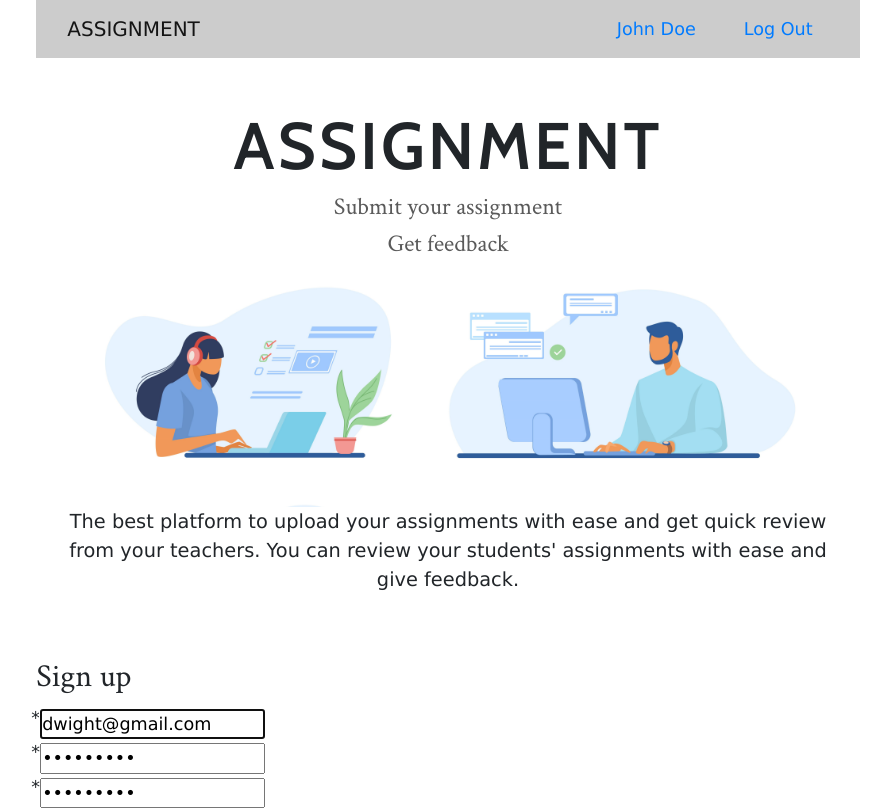
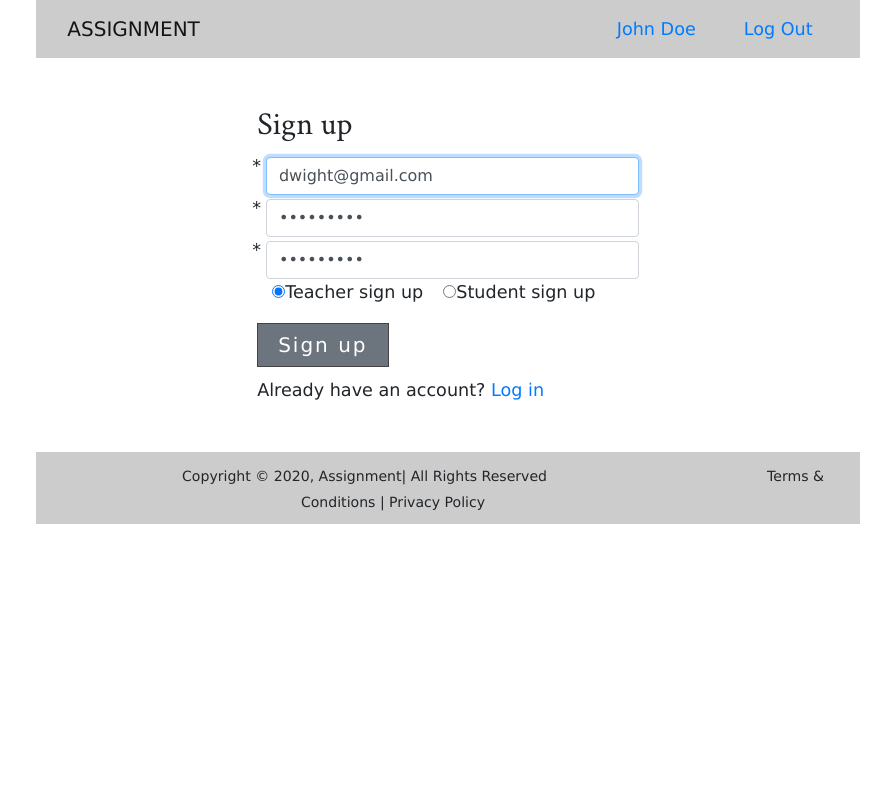
Before and after one commit to is-ma-eel/web-edu-43, a React (Create React App) app: page /signup in a window 1280 px wide. Shown: the top 810 px of the page, without its empty margins (192-1083 px from the left). Built offline with nearby package versions, Linux system fonts and the light colour scheme; the HTML template or start-up script is replaced by a standard one.

Commit message:
Styles: welcome page

```diff
--- a/src/components/auth/Form.css
+++ b/src/components/auth/Form.css
@@ -2,6 +2,14 @@
   color: #c23636;
 }
 
-*{
+* {
   font-family: Verdana, Geneva, Tahoma, sans-serif;
 }
+
+.sub-btn {
+  border: 1px solid #444444;
+  padding: 6px 20px;
+  border-radius: 0;
+  margin: 10px 0;
+  letter-spacing: 2px;
+}
--- a/src/components/auth/SignIn.js
+++ b/src/components/auth/SignIn.js
@@ -25,17 +25,19 @@ const SignIn = () => {
   return (
     <>
       <Navbar />
-      <WelcomePage />
-      <section className="form-container">
+      {/* <WelcomePage /> */}
+      <section className="form-container mt-5 mb-5 offset-md-3 col-md-6 offset-md-3">
         <h2> Sign in</h2>
+
         <form className="form" onSubmit={handleSubmit(onSubmit)}>
           <div className="form-row">
             <span className="required-style">* </span>
+            <div class="col">
               <input
                 aria-label="Enter your email"
                 aria-required="true"
                 placeholder="Email"
-              className="form-text"
+                className="form-text form-control"
                 type="email"
                 name="email"
                 autoFocus
@@ -43,26 +45,29 @@ const SignIn = () => {
                   required: 'Email required'
                 })}
               />
+            </div>
             {errors.email && <p className="error">{errors.email.message}</p>}
           </div>
 
           <div className="form-row">
             <span className="required-style">* </span>
+            <div class="col">
               <input
                 aria-label="Enter your password"
                 aria-required="true"
                 placeholder="Password"
-              className="form-text"
+                className="form-text form-control"
                 type="password"
                 name="password"
                 ref={register({
                   required: 'Password required'
                 })}
               />
+            </div>
             {errors.password && <p className="error">{errors.password.message}</p>}
           </div>
 
-          <button className="sub-btn" type="submit">
+          <button className="sub-btn btn btn-secondary btn-lg" type="submit">
             Sign in
           </button>
 
--- a/src/components/auth/SignUp.js
+++ b/src/components/auth/SignUp.js
@@ -7,7 +7,6 @@ import { Link, useHistory } from 'react-router-dom';
 
 // styles
 import './Form.css';
-
 
 const SignUp = () => {
   // routing part
@@ -32,18 +31,19 @@ const SignUp = () => {
   return (
     <>
       <Navbar />
-      <WelcomePage />
-      <section className="form-container">
+      {/* <WelcomePage /> */}
+      <section class="form-container mt-5 mb-5 offset-md-3 col-md-6 offset-md-3">
         <h2> Sign up</h2>
 
         <form className="form" onSubmit={handleSubmit(onSubmit)}>
           <div className="form-row">
             <span className="required-style">* </span>
+            <div class="col">
               <input
                 aria-label="Enter your email"
                 aria-required="true"
                 placeholder="Email"
-              className="form-text"
+                className="form-text form-control"
                 type="email"
                 name="email"
                 autoFocus
@@ -51,16 +51,18 @@ const SignUp = () => {
                   required: 'Email required'
                 })}
               />
+            </div>
             {errors.email && <p className="error">{errors.email.message}</p>}
           </div>
 
           <div className="form-row">
             <span className="required-style">* </span>
+            <div class="col">
               <input
                 aria-label="Enter your password"
                 aria-required="true"
                 placeholder="Password"
-              className="form-text"
+                className="form-text form-control"
                 type="password"
                 name="password"
                 ref={register({
@@ -68,16 +70,18 @@ const SignUp = () => {
                   minLength: { value: 8, message: 'Too short, must be at least 8 chars' }
                 })}
               />
+            </div>
             {errors.password && <p className="error">{errors.password.message}</p>}
           </div>
 
           <div className="form-row">
             <span className="required-style">* </span>
+            <div class="col">
               <input
                 aria-label="Enter your password to confirm"
                 aria-required="true"
                 placeholder="Confirm Password"
-              className="form-text"
+                className="form-text form-control"
                 type="password"
                 name="confirm"
                 ref={register({
@@ -90,11 +94,12 @@ const SignUp = () => {
                   minLength: { value: 8, message: 'Too short' }
                 })}
               />
-
+            </div>
             {errors.confirm && <p className="error">{errors.confirm.message}</p>}
           </div>
 
           <div className="form-row">
+            <div class="form-check">
               <input
                 type="radio"
                 name="signup_type"
@@ -103,9 +108,10 @@ const SignUp = () => {
                 defaultChecked
                 ref={register}
               />
-            <label htmlFor="teacher_signup">Teacher sign up</label>
+              <label htmlFor="teacher_signup"> Teacher sign up</label>
+            </div>
             <br />
-
+            <div class="form-check">
               <input
                 type="radio"
                 name="signup_type"
@@ -113,11 +119,12 @@ const SignUp = () => {
                 value="student_signup"
                 ref={register}
               />
-            <label htmlFor="student_signup">Student sign up</label>
+              <label htmlFor="student_signup"> Student sign up</label>
+            </div>
             <br />
           </div>
 
-          <button className="sub-btn" type="submit">
+          <button className="sub-btn btn btn-secondary btn-lg" type="submit">
             Sign up
           </button>
 
--- a/src/components/layout/WelcomePage.js
+++ b/src/components/layout/WelcomePage.js
@@ -13,7 +13,7 @@ const WelcomePage = () => {
 
   return (
     <>
-      <section className="container welcome-page text-center py-5">
+      <section className="container welcome-page text-center py-4">
         <h1 className="main-heading d-none d-sm-block text-center">ASSIGNMENT</h1>
         <h1 className="h1 font-weight-bold d-block d-sm-none text-center">ASSIGNMENT</h1>
         <h4 className="sub-heading">Submit your assignment</h4>
@@ -32,7 +32,7 @@ const WelcomePage = () => {
       </section>
       {/* add sign up & sign in only if we are in welcome page*/}
       {location.pathname === '/' && (
-        <div className="d-flex justify-content-around sign">
+        <div className="sign d-flex justify-content-around mb-3">
           <Link to="/signup" className="sign-up btn btn-secondary btn-lg">
             Sign up
           </Link>
```
Lines whose indentation alone changed are shown as unchanged.
